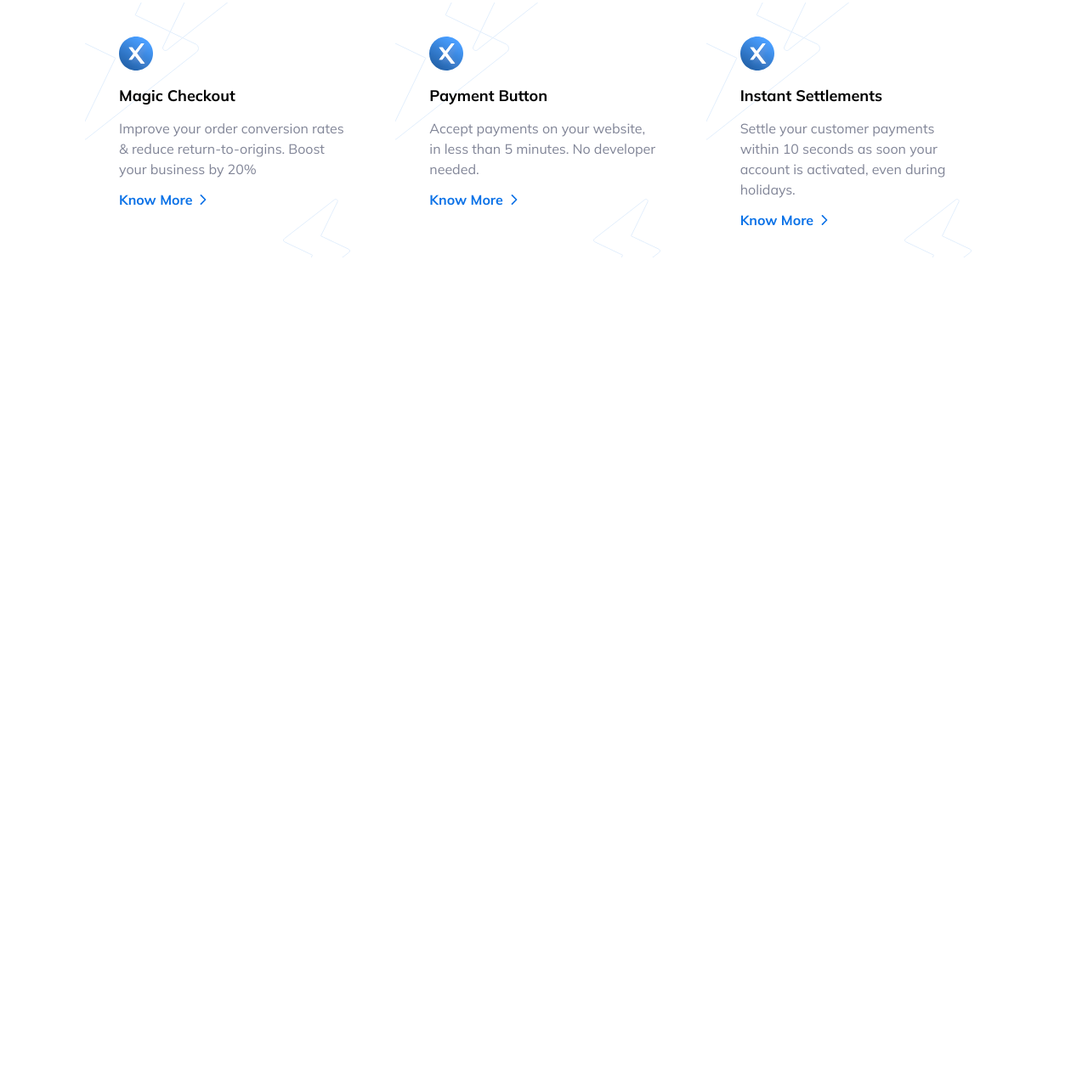
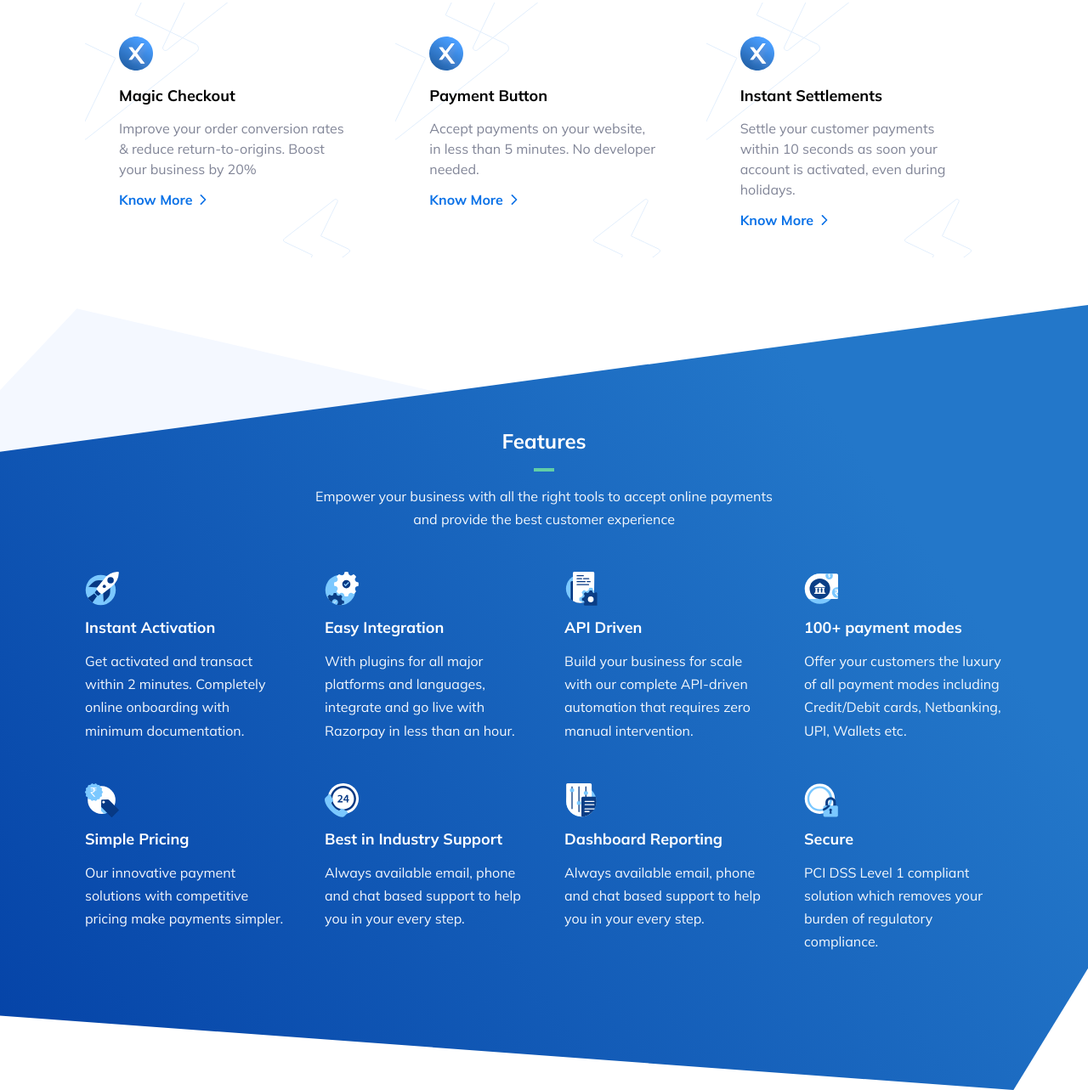
Before and after one commit to sharukuffair/RazorPay-Tailwindcss, a website built with Vite: page index.html in a window 1280 px wide. Shown: the part 4084-5367 px from the top of the page at 85% size. Before the commit the page ends 4387 px from the top, so only its background shows below. Built offline with nearby package versions, Linux system fonts and the light colour scheme.

Commit message:
coreFeaSec  completed🚀
Core feature section completed.

```diff
--- a/index.html
+++ b/index.html
@@ -681,7 +681,7 @@
           <img src="assets/feature-section1-dottedrows.png" loading="lazy" class="absolute
            w-[230px] -right-[3.5rem] -top-[3rem] z-10">
           <!-- grid sec -->
-          <div class="w-full grid grid-cols-3 gap-y-10 gap-x-4 relative z-[100] overflow-y-hidden">
+          <div class="w-full grid grid-cols-3 gap-y-10 gap-x-4 relative z-[100] overflow-hidden">
             <!-- item 1 -->
             <div class="relative flex items-center z-0" >
               <h2 class="font-extrabold text-deepBlueHead text-4xl leading-[3.375rem]">
@@ -746,8 +746,73 @@
       </section>
 
       <!-- Core Feature section -->
+      <section class="w-full bg-coreFeatureImg bg-no-repeat bg-cover bg-center  mt-14 relative font-mullish coreFeatureSection">
+        <div class="relative w-11/12 max-w-[1080px] mx-auto pt-4">
+          <div class="text-center mt-[8rem] flex flex-col space-y-4  text-white">
+              <h2 class="font-bold text-2xl">Features</h2>
+              <div class="w-6 h-1 bg-greenLight mx-auto"></div>
+              <p class="w-[50%] mx-auto leading-[1.7] opacity-95">Empower your business with all the right tools to accept online payments and provide the best customer experience</p>
+          </div>
 
 
+          <!-- grid sec -->
+          <div class="grid grid-cols-4 gap-12 mt-12 pb-[10rem] text-white">
+            <!-- card1 -->
+            <div class="flex flex-col  space-y-3 w-full">
+              <img src="assets/instant-activation-icon.svg" loading="lazy" class="w-10 h-10">
+              <h3 class="font-bold text-lg">Instant Activation</h3>
+              <p class="leading-[1.7] opacity-95">Get activated and transact within 2 minutes. Completely online onboarding with minimum documentation.</p>
+            </div>
+            <!-- card2 -->
+             <div class="flex flex-col  space-y-3 w-full">
+              <img src="assets/easy-integration.svg" loading="lazy" class="w-10 h-10">
+              <h3 class="font-bold text-lg">Easy Integration</h3>
+              <p class="leading-[1.7] opacity-95">With plugins for all major platforms and languages, integrate and go live with Razorpay in less than an hour.</p>
+            </div>
+            <!-- card3 -->
+             <div class="flex flex-col  space-y-3 w-full">
+              <img src="assets/api-driven-icon.svg" loading="lazy" class="w-10 h-10">
+              <h3 class="font-bold text-lg">API Driven</h3>
+              <p class="leading-[1.7] opacity-95">Build your business for scale with our complete API-driven automation that requires zero manual intervention.</p>
+            </div>
+            <!-- card4 -->
+             <div class="flex flex-col  space-y-3 w-full">
+              <img src="assets/payment-modes.svg" loading="lazy" class="w-10 h-10">
+              <h3 class="font-bold text-lg">100+ payment modes</h3>
+              <p class="leading-[1.7] opacity-95">Offer your customers the luxury of all payment modes including Credit/Debit cards, Netbanking, UPI, Wallets etc.</p>
+            </div>
+            <!-- card5 -->
+             <div class="flex flex-col  space-y-3 w-full">
+              <img src="assets/simple-pricing.svg" loading="lazy" class="w-10 h-10">
+              <h3 class="font-bold text-lg">Simple Pricing</h3>
+              <p class="leading-[1.7] opacity-95">Our innovative payment solutions with competitive pricing make payments simpler.</p>
+            </div>
+            <!-- card6 -->
+             <div class="flex flex-col  space-y-3 w-full">
+              <img src="assets/industry-support-icon.svg" loading="lazy" class="w-10 h-10">
+              <h3 class="font-bold text-lg">Best in Industry Support</h3>
+              <p class="leading-[1.7] opacity-95">Always available email, phone and chat based support to help you in your every step.</p>
+            </div>
+            <!-- card7 -->
+             <div class="flex flex-col  space-y-3 w-full">
+              <img src="assets/dashboard-reporting-icon.svg" loading="lazy" class="w-10 h-10">
+              <h3 class="font-bold text-lg">Dashboard Reporting</h3>
+              <p class="leading-[1.7] opacity-95">Always available email, phone and chat based support to help you in your every step.</p>
+            </div>
+            <!-- card8 -->
+             <div class="flex flex-col  space-y-3 w-full">
+              <img src="assets/secure-icon.svg" loading="lazy" class="w-10 h-10">
+              <h3 class="font-bold text-lg">Secure</h3>
+              <p class="leading-[1.7] opacity-95">PCI DSS Level 1 compliant solution which removes your burden of regulatory compliance.</p>
+            </div>
+          </div>
+        </div>
+      </section>
+
+
+
+
+      <!-- overflow div code above-->
     </div>
 
     <!-- icon pack -->
--- a/styles.css
+++ b/styles.css
@@ -29,6 +29,12 @@
   filter: drop-shadow(0 0 16px rgba(15, 18, 29, 0.63));
 }
 
+/* core feature section */
+
+.coreFeatureSection {
+  background-size: 100% 100%;
+}
+
 .darkshadow:hover > svg {
   stroke-width: 0;
 }
--- a/tailwind.config.js
+++ b/tailwind.config.js
@@ -22,6 +22,7 @@ module.exports = {
         "feature2-img": "url('assets/feature-section-2BG.svg')",
         cardBgImg: "url('assets/instant-settlement-bg.svg')",
         cardBgImgHover: "url('assets/instant-settlement-bghover.svg')",
+        coreFeatureImg: "url('assets/core-features-sectionBg.svg')",
       },
     },
   },
```
